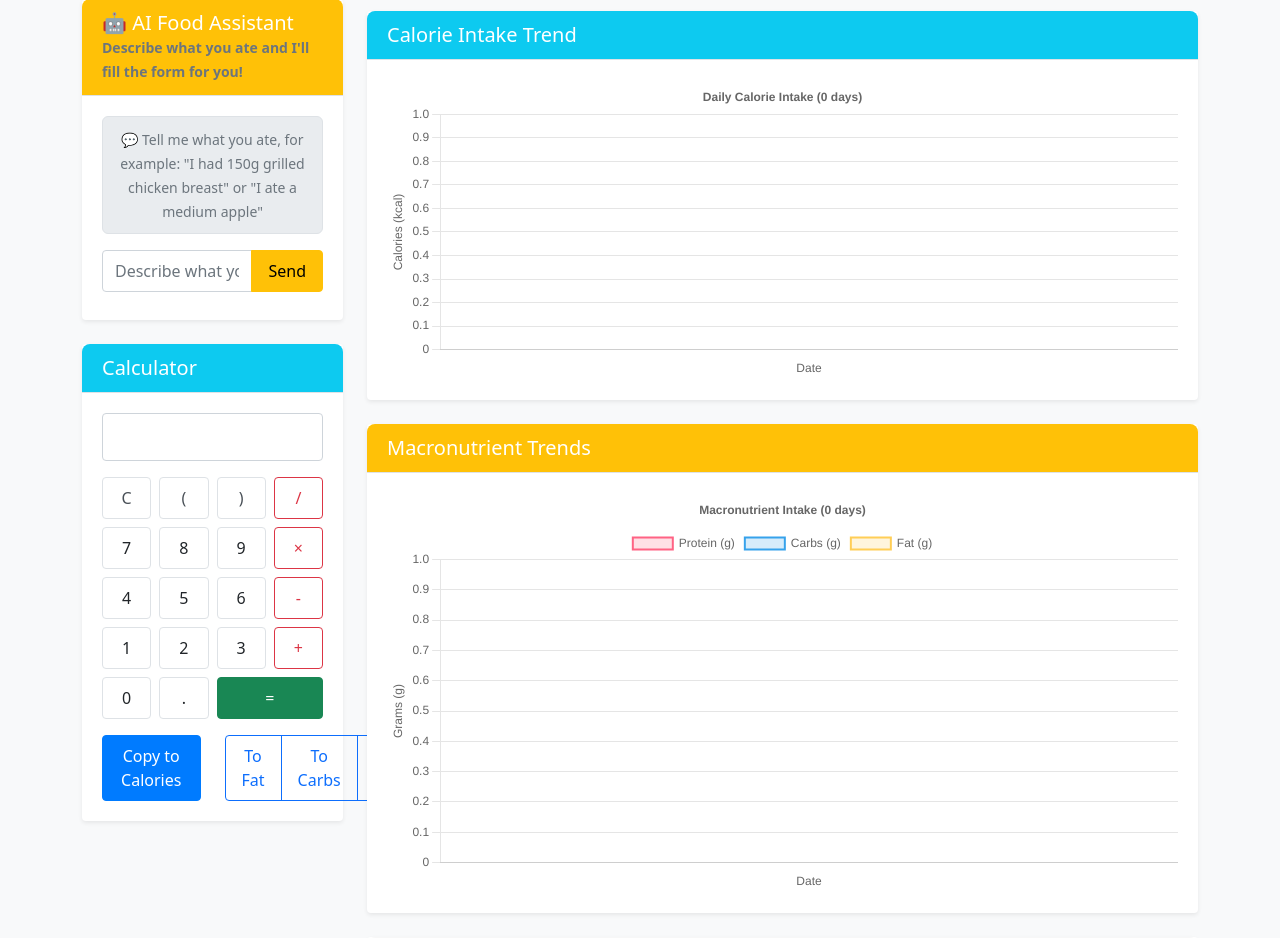
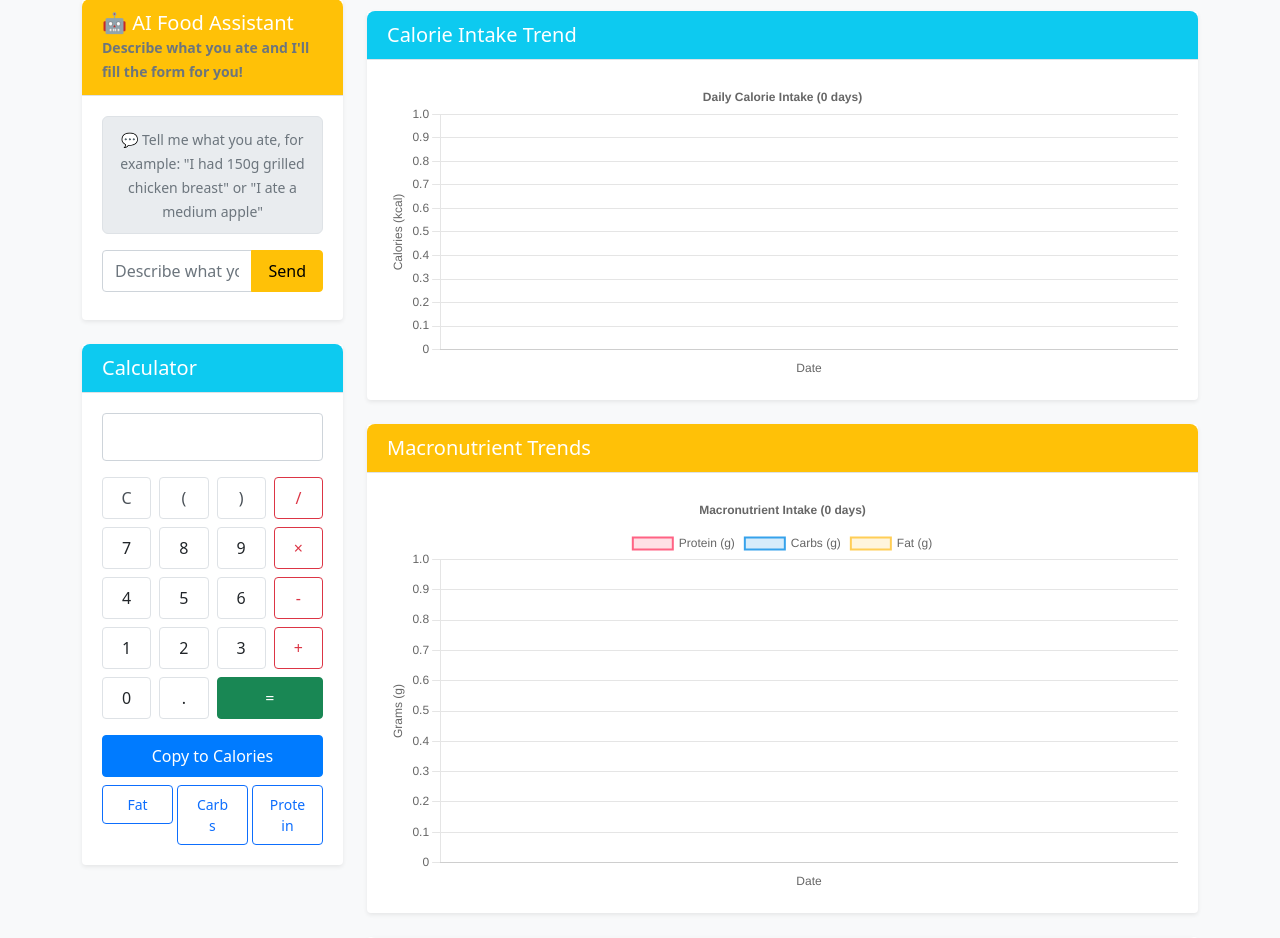
Before and after one commit to ZygimantasB/Calories_Counter_Project, a Django app: page /food_tracker/ in a window 1280 px wide. Shown: the part 929-1867 px from the top of the page. Run offline with Django 5.2, Linux system fonts and the light colour scheme; data that the repository does not hold is empty; some libraries are stand-ins or nearby versions.

Commit message:
Simplify button layout in `food_tracker.html` by restructuring and resizing action buttons.

```diff
--- a/count_calories_app/templates/count_calories_app/food_tracker.html
+++ b/count_calories_app/templates/count_calories_app/food_tracker.html
@@ -148,17 +148,11 @@
               </div>
             </div>
             <div class="mt-3">
-              <div class="row">
-                <div class="col-6">
-                  <button class="btn btn-primary w-100" onclick="copyToCalories()">Copy to Calories</button>
-                </div>
-                <div class="col-6">
-                  <div class="btn-group w-100">
-                    <button class="btn btn-outline-primary" onclick="copyToField('id_fat')">To Fat</button>
-                    <button class="btn btn-outline-primary" onclick="copyToField('id_carbohydrates')">To Carbs</button>
-                    <button class="btn btn-outline-primary" onclick="copyToField('id_protein')">To Protein</button>
-                  </div>
-                </div>
+              <button class="btn btn-primary w-100 mb-2" onclick="copyToCalories()">Copy to Calories</button>
+              <div class="row g-1">
+                <div class="col-4"><button class="btn btn-outline-primary btn-sm w-100" onclick="copyToField('id_fat')">Fat</button></div>
+                <div class="col-4"><button class="btn btn-outline-primary btn-sm w-100" onclick="copyToField('id_carbohydrates')">Carbs</button></div>
+                <div class="col-4"><button class="btn btn-outline-primary btn-sm w-100" onclick="copyToField('id_protein')">Protein</button></div>
               </div>
             </div>
           </div>
```
